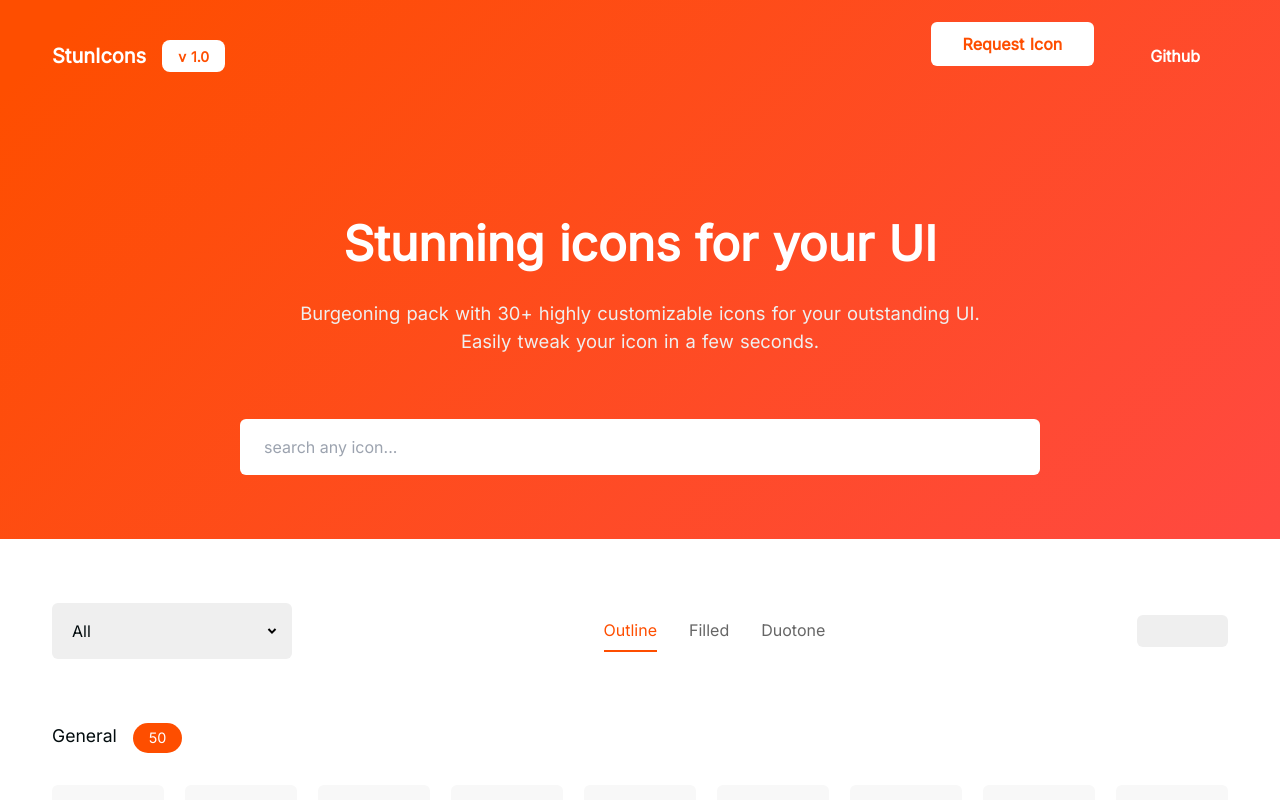
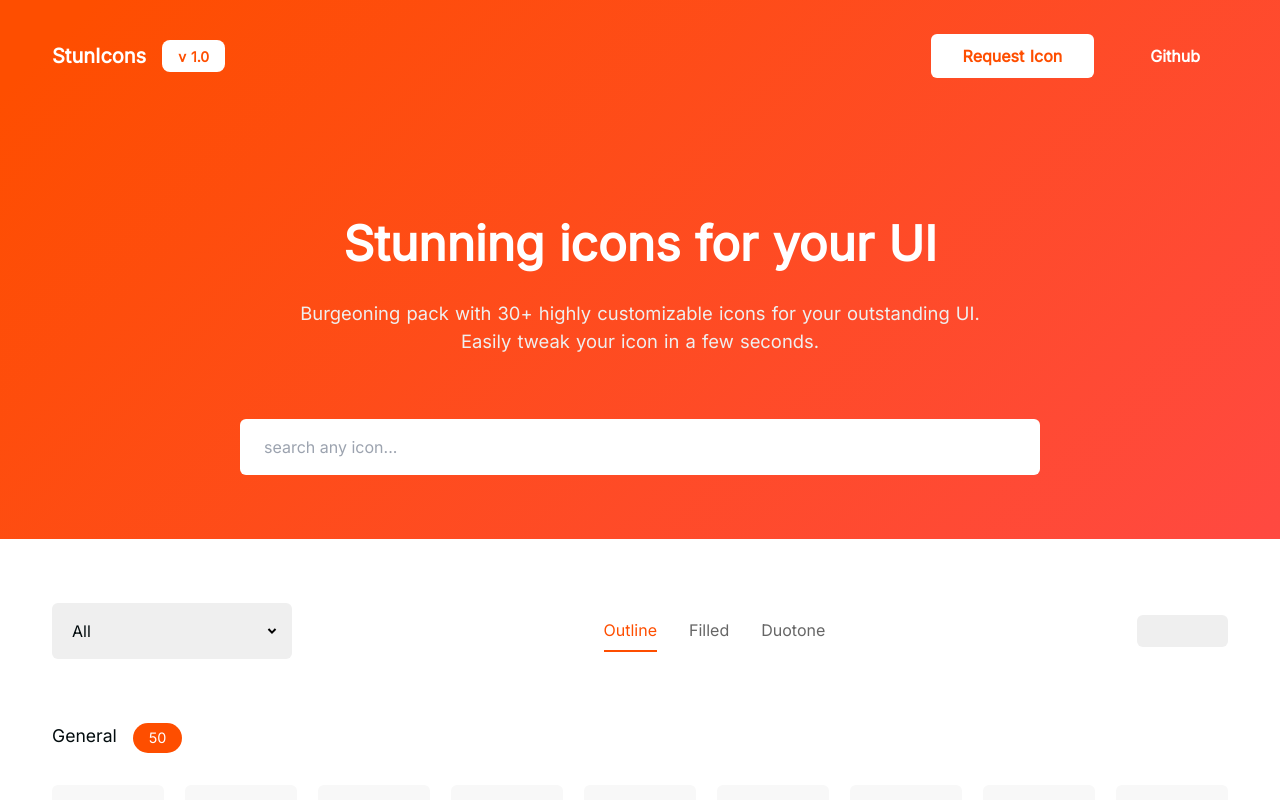
Before and after one commit to stunicons/stunicons.com, a Nuxt app: page / in a window 1280 px wide. Shown: the top 800 px of the page. Built offline with nearby package versions, Linux system fonts and the light colour scheme.

Commit message:
fix: fixing navbar problem

```diff
--- a/components/Navbar.vue
+++ b/components/Navbar.vue
@@ -79,7 +79,7 @@ export default {
     }
 
     &--action-btn{
-      @apply flex;
+      @apply flex items-center;
 
       .action-btn{
         &--request-icon{
@@ -103,7 +103,7 @@ export default {
               font-weight: 600;
 
               i{
-                font-size: 1.2rem;
+                font-size: 1.4rem;
                 font-weight: 600;
               }
             }
```
